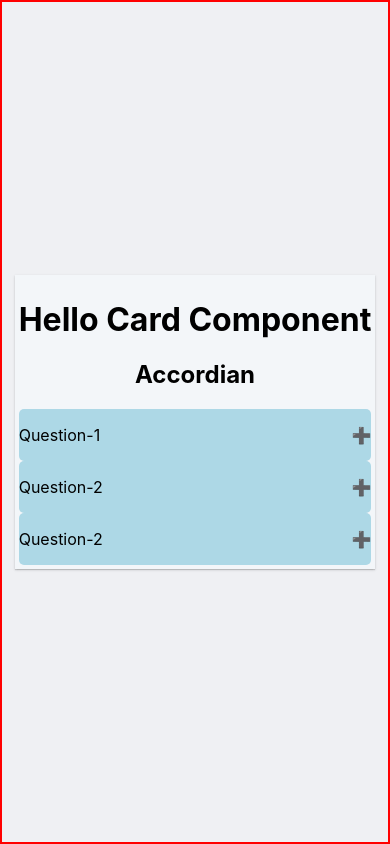
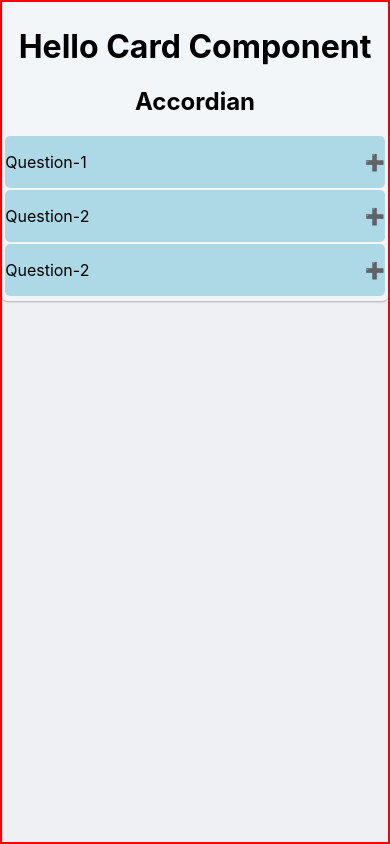
Before and after one commit to upender007/power-plan, a React (Create React App) app: page / in a window 390 px wide. Built offline with nearby package versions, Linux system fonts and the light colour scheme.

Commit message:
accordian click feature update

```diff
--- a/src/App.scss
+++ b/src/App.scss
@@ -42,3 +42,9 @@
     transform: rotate(360deg);
   }
 }
+@media screen and (max-width: 480px) {
+
+  .App{
+    display: block;
+  }
+}
--- a/src/Assets/Styles/style.scss
+++ b/src/Assets/Styles/style.scss
@@ -19,15 +19,19 @@
         background-color: #F3F6F9;
         box-shadow: 0px 2px 1px -2px rgba(0,0,0,0.2), 0px 1px 1px 0px rgba(0,0,0,0.14), 0px 1px 3px 0px rgba(0,0,0,0.12);
 
+    }
+}
 @media screen and (max-width: 720px) {
+    .cardbox{
     width: 80%;
     }
+}
 @media screen and (max-width: 480px) {
+
+    .cardbox{
     width: 100%;
     height: 100%;
     border-radius: 0px;
-
     }
 
 }
-}
--- a/src/Components/Accordian/Accordian.js
+++ b/src/Components/Accordian/Accordian.js
@@ -18,11 +18,11 @@ export default function Accordian(){
               {
                 AccordianData.map((value,index)=>(
                     <div className="accordian-child" key={index}>
-                         <div className="accordian-question">
-                         <p onClick={()=>{handler(index)}}>{value.question}</p>
-                         <p>{indexes.includes(index) ? "❌" : "➕"}</p>
+                         <div className="accordian-question" onClick={()=>handler(index)}>
+                         <p>{value.question}</p>
+                         <p className="open-close">{indexes.includes(index) ? "❌" : "➕"}</p>
                          </div>
-                         {indexes.includes(index) && <p>{value.answer}</p>}
+                         {indexes.includes(index) && <p className="accordian-answer">{value.answer}</p>}
                     </div>
                 ))
               }
--- a/src/Components/Accordian/Accordian.scss
+++ b/src/Components/Accordian/Accordian.scss
@@ -6,8 +6,16 @@
 .accordian-child{
    background-color: lightblue;
    border-radius: 5px;
+   color: black;
+   margin-bottom: 2px;
 }
 .accordian-question{
     display: flex;
     justify-content: space-between;
 }
+.accordian-answer{
+    margin: 0px;
+}
+.open-close:hover{
+    cursor: pointer;
+}
```
Lines whose indentation alone changed are shown as unchanged.
